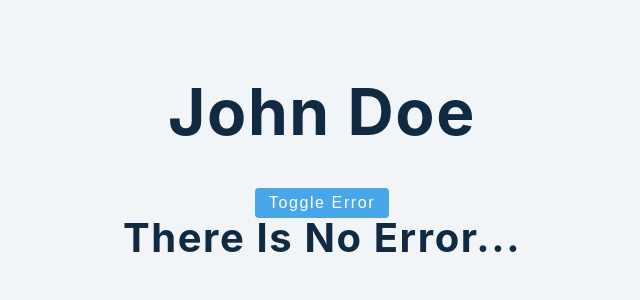
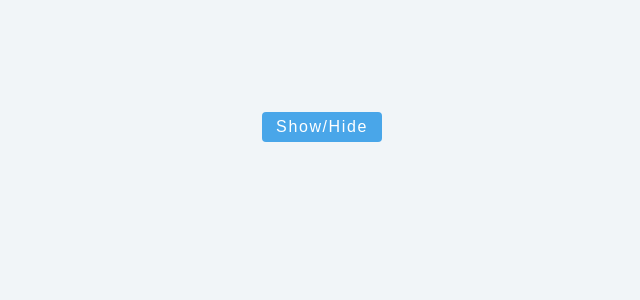
Before and after one commit to Vaishakbg/react-tutorial, a React (Create React App) app: page / in a window 1280 px wide. Shown: the top 300 px of the page, without its empty margins (318-958 px from the left). Built offline with nearby package versions, Linux system fonts and the light colour scheme.

Commit message:
consitional rendering-show/hide

```diff
--- a/src/App.js
+++ b/src/App.js
@@ -1,9 +1,9 @@
 import React from "react";
-import ShortCircuit from "./tutorial/3-conditional-rendering/2-short-circuit";
+import ShowHide from "./tutorial/3-conditional-rendering/3-show-hide";
 function App() {
   return (
     <div className="container">
-      <ShortCircuit />
+      <ShowHide />
     </div>
   );
 }
--- a/src/tutorial/3-conditional-rendering/3-show-hide.js
+++ b/src/tutorial/3-conditional-rendering/3-show-hide.js
@@ -1,7 +1,36 @@
-import React, { useState, useEffect } from 'react';
+import React, { useState, useEffect } from "react";
 
 const ShowHide = () => {
-  return <h2>show/hide</h2>;
+  const [show, setShow] = useState(false);
+  return (
+    <>
+      <button className="btn" onClick={() => setShow(!show)}>
+        show/hide
+      </button>
+      {show && <Item />}
+    </>
+  );
+};
+
+const Item = () => {
+  const [size, setSize] = useState(window.innerWidth);
+
+  const checkSize = () => {
+    setSize(window.innerWidth);
+  };
+
+  useEffect(() => {
+    window.addEventListener("resize", checkSize);
+    return () => {
+      window.removeEventListener("resize", checkSize);
+    };
+  }, []);
+  return (
+    <div style={{ marginTop: "2rem" }}>
+      <h1>window</h1>
+      <h2>size: {size} PX</h2>
+    </div>
+  );
 };
 
 export default ShowHide;
```
